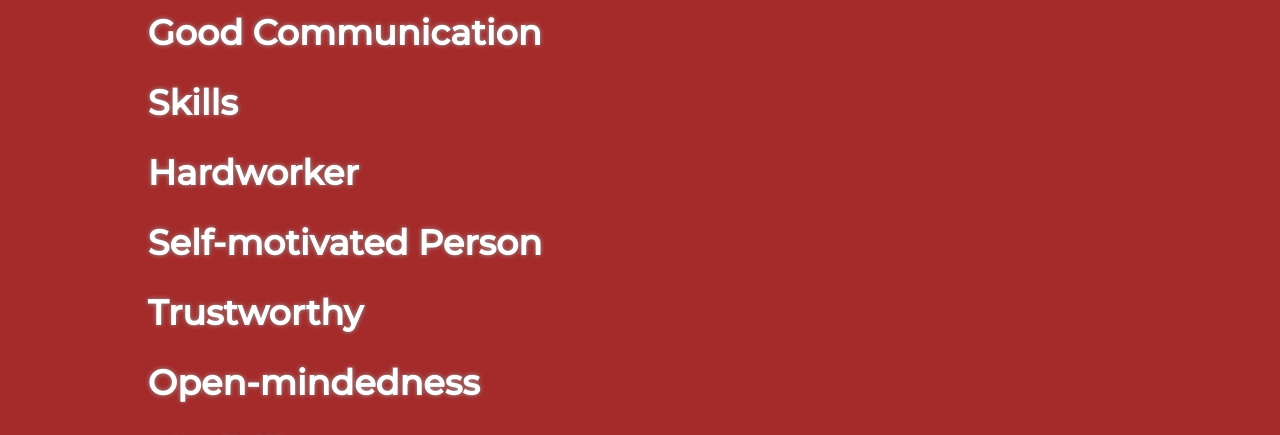
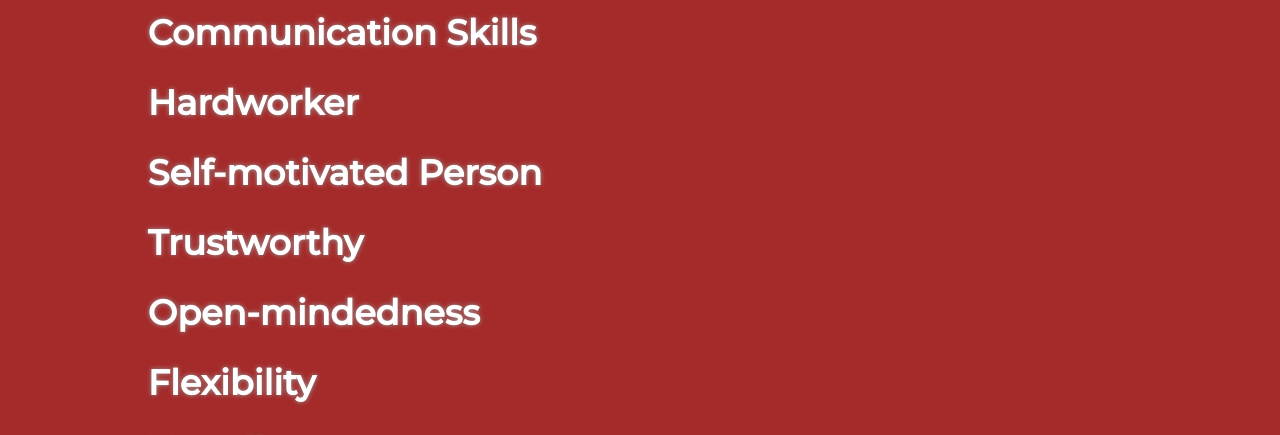
Before and after one commit to CarlJaysonSRico/CarlJaysonSRico, a plain HTML site: page Strength.html in a window 1280 px wide. Shown: the part 227-662 px from the top of the page. Drawn offline with Linux system fonts and the light colour scheme.

Commit message:
Update Strength.html

```diff
--- a/Strength.html
+++ b/Strength.html
@@ -25,7 +25,7 @@
     <div class="strengths">
         <h1 class="strength">Strengths</h1>
         <div class="types">
-            <h5>Good Communication Skills</h5>
+            <h5>Communication Skills</h5>
             <h5>Hardworker</h5>
             <h5>Self-motivated Person</h5>
             <h5>Trustworthy</h5>
```
